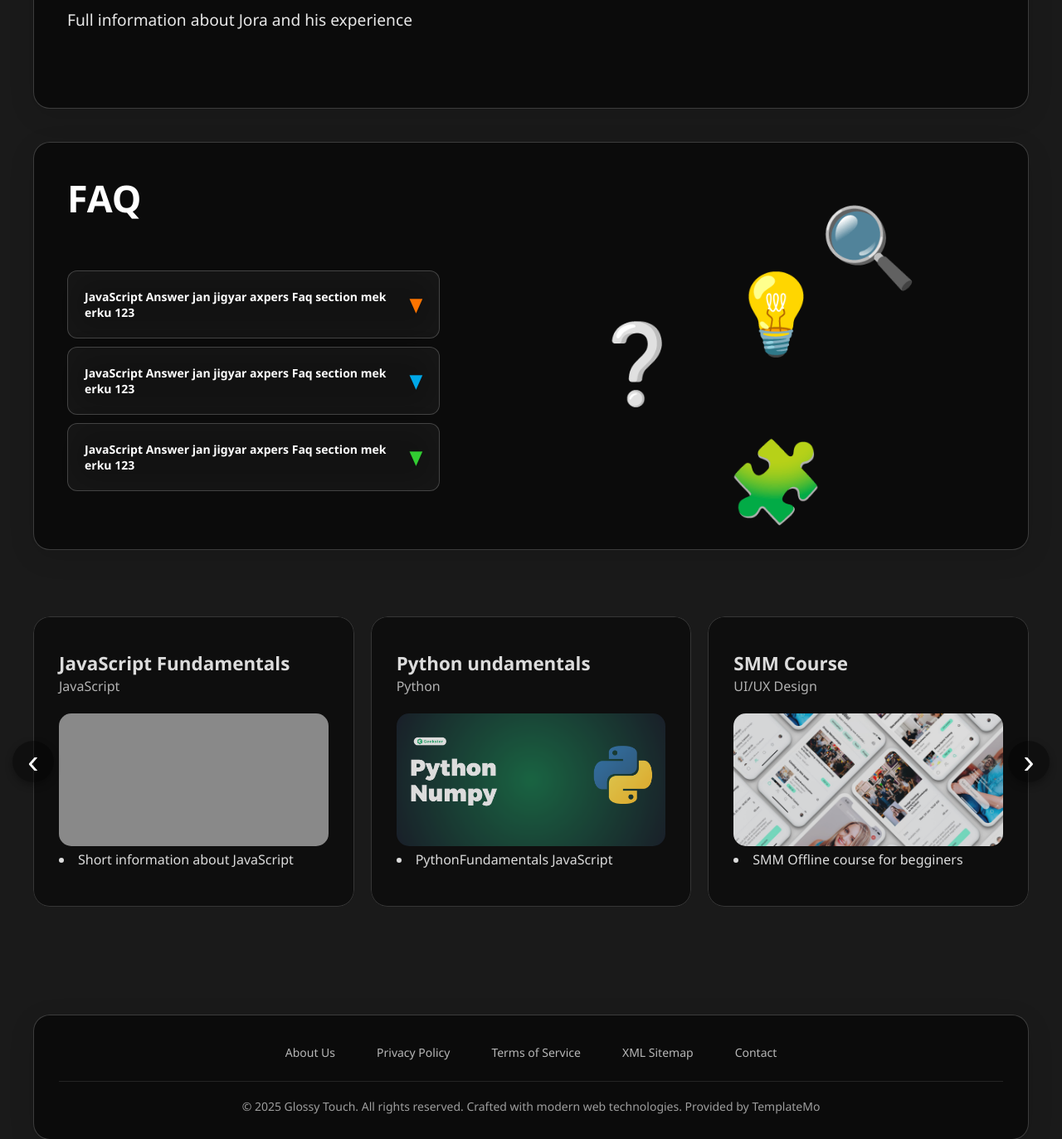
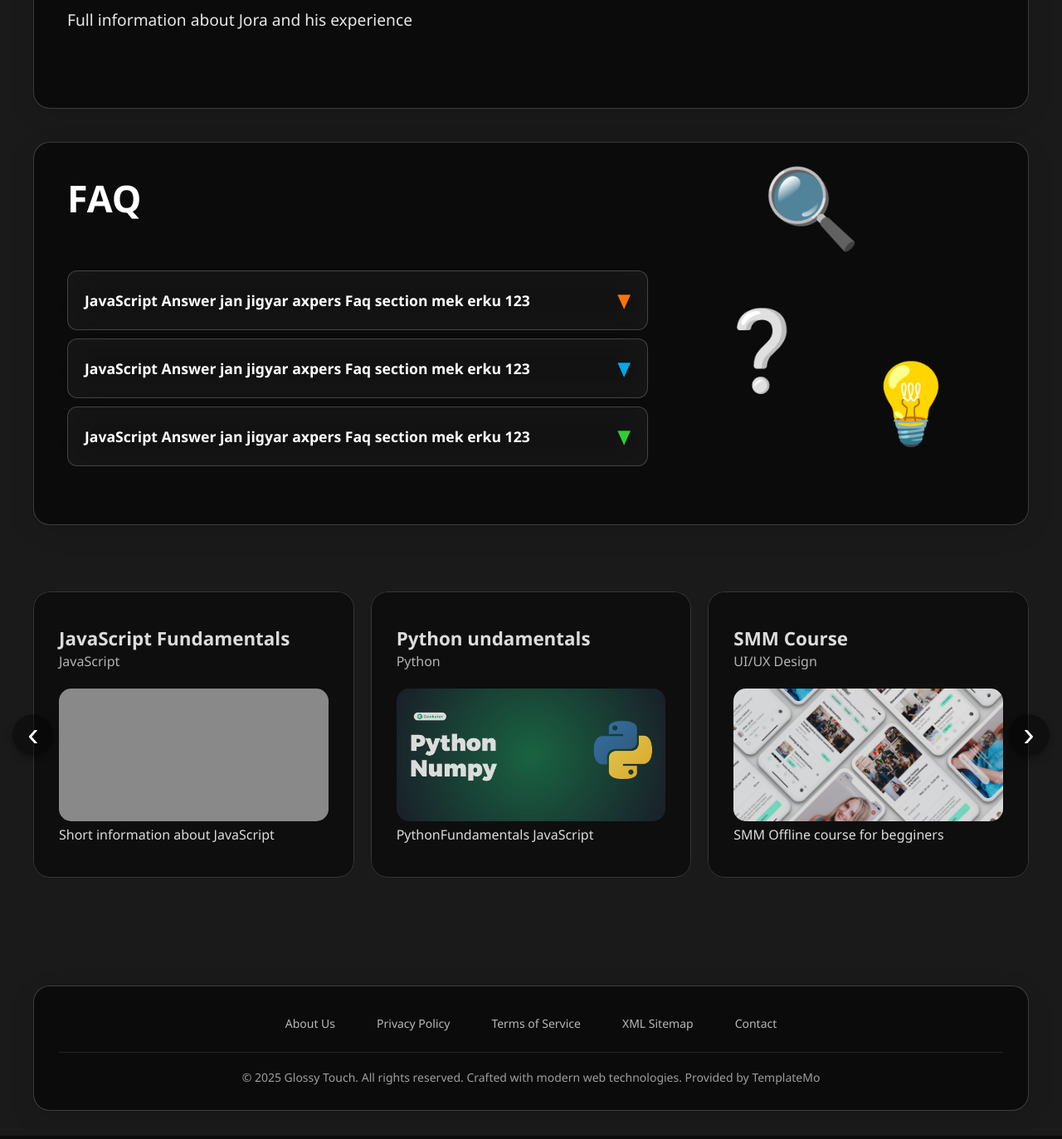
Before and after one commit to Codritive/Frontend, a Django app: page /lessons/trainings/1/ in a window 1280 px wide. Shown: the part 2637-4010 px from the top of the page at 83% size. Run offline with Django 5.2, Linux system fonts and the light colour scheme; data comes from the database, SQL or seed files in the repository; grey boxes are pictures that could not be loaded.

Commit message:
uppdate FAQ Section

```diff
--- a/codritive/core/static/css/templatemo-glossy-touch.css
+++ b/codritive/core/static/css/templatemo-glossy-touch.css
@@ -792,61 +792,6 @@ ul li {
     margin-top: -10;
 }
 
-.faq-container {
-    max-width: 800px;
-    margin: 20px auto;
-    background: #000000;
-    padding: 20px;
-    border-radius: 8px;
-    font-family: Arial, sans-serif;
-}
-.faq-item {
-    display: flex;
-    align-items: center;
-    gap: 5px;
-    border-bottom: 1px solid #008000;
-    padding: 15px 0;
-}
-
-.faq-question {
-    width: 100%;
-    background: none;
-    border: none;
-    text-align: left;
-    padding: 15px;
-    font-weight: bold;
-    font-size: 1.1em;
-    display: flex;
-    justify-content: space-between;
-    align-items: center;
-    margin: 0;
-    cursor: pointer;
-    max-height: 100px;
-}
-.faq-question .icon {
-    transition: transform 0.3s ease;
-}
-
-
-.faq-question.active .icon {
-    transform: rotate(180deg);
-}
-
-.faq-answer {
-    max-height: 0;
-    overflow: hidden;
-    transition: max-height 1s ease;
-    background: #008000;
-    color: white;
-    padding: 0 15px;
-}
-.faq-answer.show {
-                max-height: 70px;
-                padding: 15px;
-            }
-.faq-answer p {
-    padding: 10px 0;
-}
 .carousel {
     position: relative;
     overflow: hidden;
@@ -883,7 +828,6 @@ ul li {
 li {
     margin-bottom: 5px;
 }
-
 @media (max-width: 1024px) {
     .team-grid {
         grid-template-columns: repeat(2, 1fr);
@@ -959,13 +903,12 @@ li {
         font-size: 22px;
     }
 }
-
+/* FAQ Section */
 .faq-section .glass {
     display: flex;
     flex-direction: column;
     width: 100%;
     box-sizing: border-box;
-    padding: 5px;
     margin-bottom: 10px;
     border-radius: 12px;
     background-color: rgba(255, 255, 255, 0.05);
@@ -973,13 +916,13 @@ li {
 
 .faq-question {
     display: flex;
-    width: 100%;
     justify-content: space-between;
     align-items: center;
+    color: white;
     cursor: pointer;
     font-weight: bold;
     font-size: 1.1em;
-    padding: 15px;
+    padding: 15px 20px;
     height: 70px;
     box-sizing: border-box;
 }
@@ -988,15 +931,27 @@ li {
     width: 100%;
     max-height: 0;
     overflow: hidden;
-    transition: max-height 0.6s ease, padding 0.6s ease;
-    box-sizing: border-box;
+    transition: max-height 0.6s ease;
+    background-color: #FD7400;
+    border-bottom-left-radius: 12px;
+    border-bottom-right-radius: 12px;
+}
+
+.answer-content {
+    opacity: 0;
+    transform: translateY(-5px);
+    transition: opacity 0.5s ease, transform 0.5s ease;
     padding: 0 20px;
-    color: white;
-    background-color: #FD7400;
 }
-.faq-answer.show {
-    max-height: 150px;
-    padding: 10px 20px;
+
+.faq-answer.show .answer-content {
+    opacity: 1;
+    transform: translateY(0);
+    padding: 15px 20px;
+}
+
+.faq-answer p {
+    margin: 0;
 }
 
 .icon.rotate {
@@ -1004,37 +959,7 @@ li {
     transition: transform 0.3s ease;
 }
 
-.faq-section .icon {
-    font-size: 1.3em;
-    transition: transform 0.3s ease;
-}
-
-
-.faq-section .glass:nth-of-type(1) .icon { color: #FD7400; }
-.faq-section .glass:nth-of-type(2) .icon { color: #00A8E8; }
-.faq-section .glass:nth-of-type(3) .icon { color: #32CD32; }
-.faq-section .glass:nth-of-type(n+4) .icon { color: #008000; }
-
-ul {
-    list-style: none;
-    padding: 0;
-    margin: 0;
-}
-ul li {
-    color: white;
-    margin: 14px 0;
-    font-size: 14px;
-}
-
-.faq-wrapper {
-    display: flex;
-    gap: 20px;
-    align-items: flex-start;
-    position: relative;
-}
-
-.faq-icons {
-
+.faq-section .faq-icons {
     width: 700px;
     height: 100%;
     pointer-events: none;
@@ -1046,7 +971,7 @@ ul li {
     height: 80px;
     border-radius: 50%;
     display: flex;
-    justify-content: center;
+    justify-content: left;
     align-items: center;
     color: white;
     font-weight: bold;
@@ -1061,15 +986,24 @@ ul li {
     box-shadow: 0 6px 15px rgba(0,0,0,0.4);
 }
 
-.faq-icon:nth-child(1) { top: 5%; right: 20%; animation-delay: 0s; }
-.faq-icon:nth-child(2) { top: 25%; right: 35%; animation-delay: 0.5s; }
+.faq-icon:nth-child(1) { top: 60%; right: 10%; animation-delay: 0s; }
+.faq-icon:nth-child(2) { top: 45%; right: 25%; animation-delay: 0.5s; }
 .faq-icon:nth-child(3) { top: -25%; right: 10%; animation-delay: 1s; }
-.faq-icon:nth-child(4) { top: 80%; right: 20%; animation-delay: 1.5s; }
+.faq-icon:nth-child(4) { top: 10%; right: 20%; animation-delay: 1.5s; }
+
 @keyframes float {
     0% { transform: translateY(0); }
     50% { transform: translateY(-15px); }
     100% { transform: translateY(0); }
 }
+
+.faq-section .glass:nth-of-type(1) .icon { color: #FD7400; }
+.faq-section .glass:nth-of-type(2) .icon { color: #00A8E8; }
+.faq-section .glass:nth-of-type(3) .icon { color: #32CD32; }
+.faq-section .glass:nth-of-type(n+4) .icon { color: #008000; }
+
+ul { list-style: none; padding: 0; margin: 0; }
+ul li { color: white; margin: 14px 0; font-size: 14px; }
 
 .hero-text {
     position: absolute;
@@ -1167,3 +1101,10 @@ ul li {
 @media (max-width:768px){
   .carousel-item-link { flex: 0 0 100%; }
 }
+.carousel-wrapper,
+.carousel-wrapper ul,
+.carousel-wrapper li {
+    list-style: none;
+    margin: 0;
+    padding: 0;
+}
--- a/codritive/core/static/js/templatemo-glossy-touch.js
+++ b/codritive/core/static/js/templatemo-glossy-touch.js
@@ -89,23 +89,25 @@ let currentPage = 'home';
 // ==================== FAQ ====================
   document.addEventListener('DOMContentLoaded', () => {
     const faqQuestions = document.querySelectorAll('.faq-section .faq-question');
+
     faqQuestions.forEach(q => {
         q.addEventListener('click', () => {
             const answer = q.nextElementSibling;
             q.classList.toggle('active');
+
             if (q.classList.contains('active')){
+                answer.classList.add('show');
                 answer.style.maxHeight = answer.scrollHeight + "px";
-                    answer.style.padding = "15px 20px";
             } else {
+                answer.classList.remove('show');
                 answer.style.maxHeight = 0;
-                    answer.style.padding = "0 20px";
             }
+
             const arrow = q.querySelector('.icon');
             if (arrow) arrow.classList.toggle('rotate');
         });
     });
 });
-
 
     // carusel block
 const wrapper = document.querySelector('.carousel-wrapper');
--- a/codritive/lessons/templates/lessons/trainings.html
+++ b/codritive/lessons/templates/lessons/trainings.html
@@ -69,17 +69,15 @@
     <div class="faq-wrapper">
         <div class="faq-items">
             {% for course in faqs %}
-                <div class="glass">
+            <div class="glass faq-item">
                 <div class="faq-question">
-                        <ul>
-                            <li>{{ course.question }}</li>
-                        </ul>
+                    <span>{{ course.question }}</span>
                     <span class="icon">▼</span>
                 </div>
                 <div class="faq-answer">
-                        <ul>
-                            <li>{{ course.answer }}</li>
-                        </ul>
+                    <div class="answer-content">
+                        <p>{{ course.answer }}</p>
+                    </div>
                 </div>
             </div>
             {% endfor %}
@@ -89,11 +87,10 @@
             <div class="faq-icon">💡</div>
             <div class="faq-icon">❔</div>
             <div class="faq-icon">🔍</div>
-                <div class="faq-icon">🧩</div>
+            <div class="faq-icon">🔍</div>
         </div>
     </div>
 </section>
-
     <!--  Carousel -->
 
 <section class="carousel-section">
```
Lines whose indentation alone changed are shown as unchanged.
